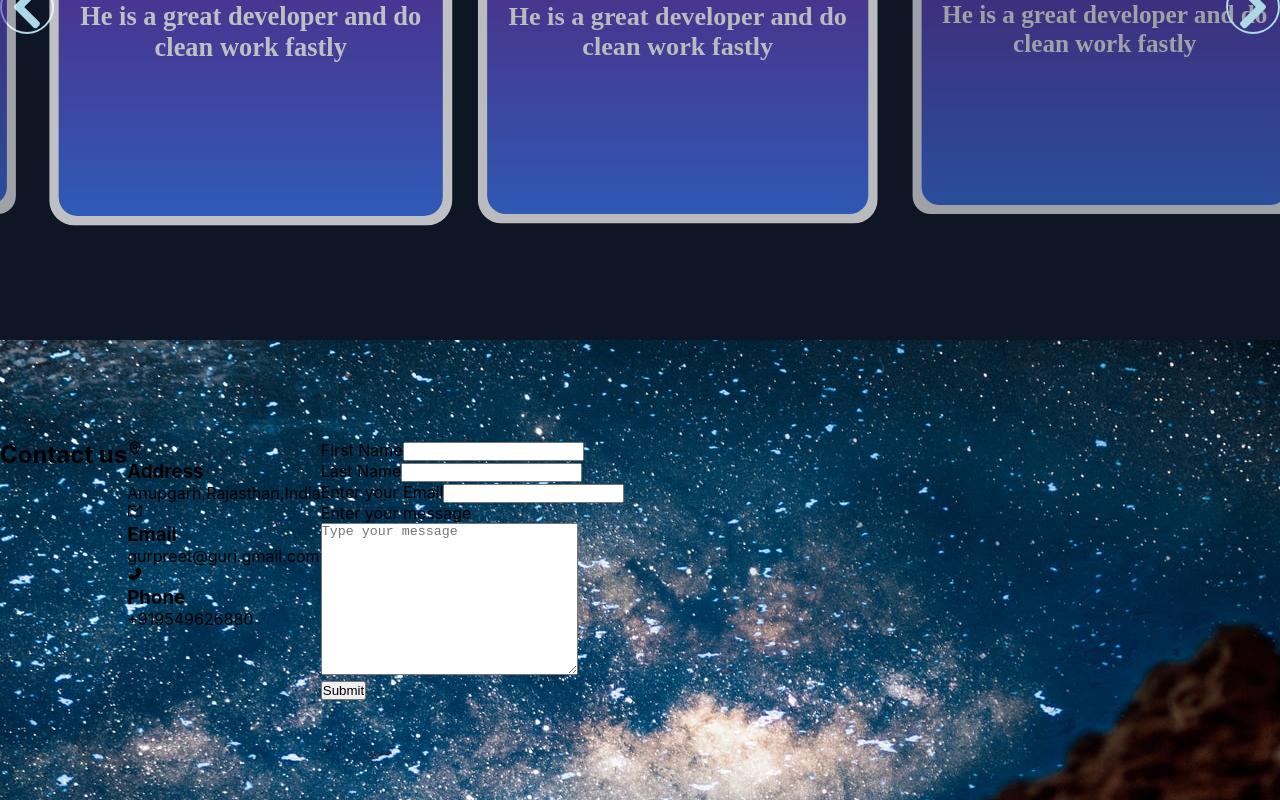
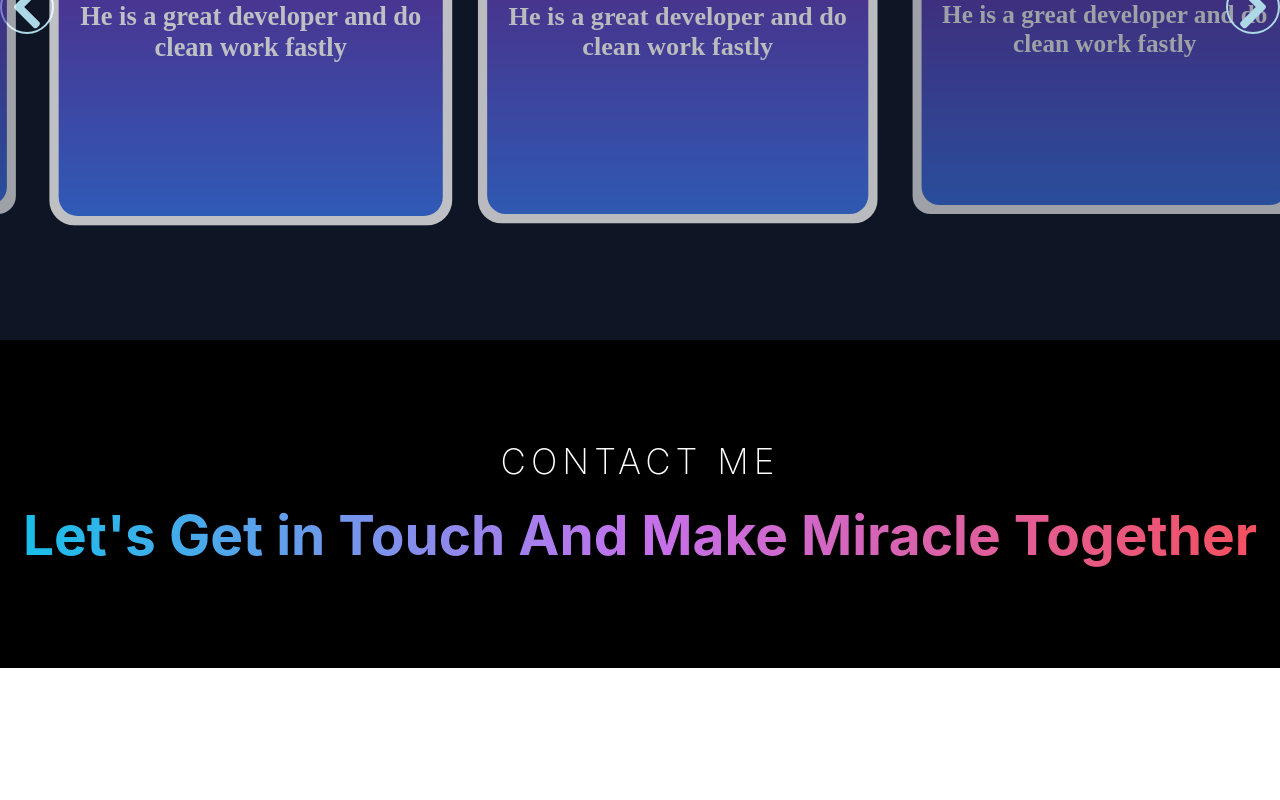
Before and after one commit to gj315/gj315.github.io, a React (Create React App) app: page / in a window 1280 px wide. Shown: the part 4395-5195 px from the top of the page. After the commit the page ends 5063 px from the top, so only its background shows below. Built offline with nearby package versions, Linux system fonts and the light colour scheme.

Commit message:
making contact form

```diff
--- a/src/components/Contact/Contact.css
+++ b/src/components/Contact/Contact.css
@@ -1,7 +1,26 @@
-.contact{
-    padding: 100px 0;
-    position: relative;
-    background: url('/public/assets/artur-aldyrkhanov-u159a2eL6UE-unsplash.jpg') no-repeat center center;
-    display: flex;
-    flex-direction: row;
-};
+.contact {
+  padding: 100px 0;
+  width: 100%;
+  height: 100%;
+  background: black;
+  box-sizing: border-box;
+}
+.contact-title h2{
+    text-align: center;
+    font-size: 35px;
+    color: #fff;
+    font-weight: 200;
+    text-transform: uppercase;
+    letter-spacing: 5px;
+}
+.contact-title p {
+    display: block;
+  text-align: center;
+  background: linear-gradient(to right, #12c2e9, #c471ed, #f64f59);
+  background-clip: text;
+  -webkit-text-fill-color: transparent;
+  font-size: 55px;
+  font-weight: bolder;
+  padding-top: 20px;
+
+}
--- a/src/components/Contact/Contact.jsx
+++ b/src/components/Contact/Contact.jsx
@@ -1,127 +1,20 @@
-import React, { useState } from "react";
+import React from "react";
 import "./Contact.css";
-import { BiMap } from "react-icons/bi";
-import { AiFillPhone, AiOutlineMail } from "react-icons/ai";
 const Contact = () => {
-  const [firstName, setFirstName] = useState("");
-  const [lastName, setLastName] = useState("");
-  const [email, setEmail] = useState("");
-  const [message, setMessage] = useState("");
-  const firstNameHandler = (e) => {
-    setFirstName(e.target.value);
-  };
-  const secondNameHandler = (e) => {
-    setLastName(e.target.value);
-  };
-  const emailChangeHandler = (e) => {
-    setEmail(e.target.value);
-  };
-  const messageChangeHandler = (e) => {
-    return setMessage(e.target.value);
-  };
+  return (
+    <div className="contact" id="contact">
+      <div className="contact-title">
+        <h2>Contact Me</h2>
+        <p>Let's Get in Touch And Make Miracle Together</p>
+      </div>
+      <div className="contact-form">
+        <form action="#">
 
-  const onSubmitHandler = (e) => {
-    e.preventDefault();
-    setFirstName("");
-    setLastName("");
-    setEmail("");
-    setMessage("");
-  };
+        </form>
+      </div>
+    </div>
+  );
 
-  return (
-    <div className="contact" id="contact" onSubmit={onSubmitHandler}>
-      <div className="contact-section-header">
-        <h2>Contact us</h2>
-      </div>
+};
 
-        <div className="contact-content">
-          <div className="box">
-            <div className="icon">
-              <BiMap />
-            </div>
-            <div className="text">
-              <h3>Address</h3>
-              <p>Anupgarh,Rajasthan,India</p>
-            </div>
-          </div>
-          <div className="box">
-            <div className="icon">
-              <AiOutlineMail />
-            </div>
-            <div className="text">
-              <h3>Email</h3>
-              <p>gurpreet@guri.gmail.com</p>
-            </div>
-          </div>
-          <div className="box">
-            <div className="icon">
-              <AiFillPhone />
-            </div>
-            <div className="text">
-              <h3>Phone</h3>
-              <p>+919549626880</p>
-            </div>
-          </div>
-        </div>
-
-        <div className="contact-form">
-          <form>
-            <div>
-              <label htmlFor="Fname">First Name</label>
-              <input
-                type="text"
-                name="Fname"
-                id="Fname"
-                value={firstName}
-                onChange={firstNameHandler}
-              />
-            </div>
-            <div>
-              <label htmlFor="Lname">Last Name</label>
-              <input
-                type="text"
-                name="Lname"
-                id="Lname"
-                value={lastName}
-                onChange={secondNameHandler}
-                required
-              />
-            </div>
-            <div>
-              <label htmlFor="email">Enter your Email</label>
-              <input
-                type="email"
-                name="email"
-                id="email"
-                value={email}
-                onChange={emailChangeHandler}
-                required
-              />
-            </div>
-            <div>
-              <label htmlFor="message">Enter your message</label> <br />
-              <textarea
-                name=""
-                id=""
-                cols="30"
-                rows="10"
-                value={message}
-                onChange={messageChangeHandler}
-                placeholder="Type your message"
-                required
-              ></textarea>
-            </div>
-            <button type="submit" value="send">
-              Submit
-            </button>
-          </form>
-        </div>
-      </div>
-
-
-
-
-
-  );
-};
 export default Contact;
--- a/src/components/Services/Services.css
+++ b/src/components/Services/Services.css
@@ -109,4 +109,4 @@
   .services-blocks .block:hover {
     transform: none;
   }
-} ;
+}
--- a/src/components/Services/Services.jsx
+++ b/src/components/Services/Services.jsx
@@ -15,7 +15,7 @@ const Services = () => {
     });
   }, []);
   return (
-    <div className="services" id="services" >
+    <div className="services" id="services">
       <div className="service-section-header" data-aos="slide-left" data-aos-offset="200">
         <div className="section-title">My Fantastic Service</div>
         <p>
```
